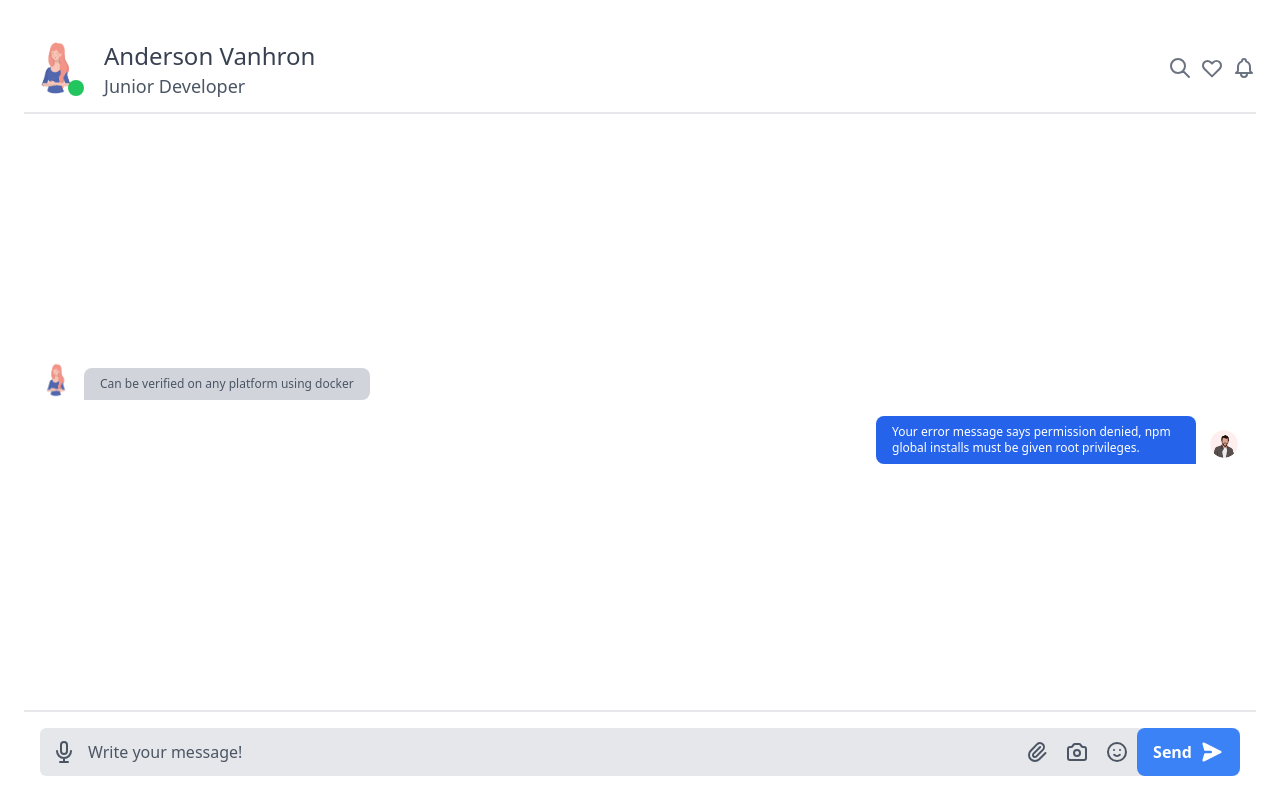
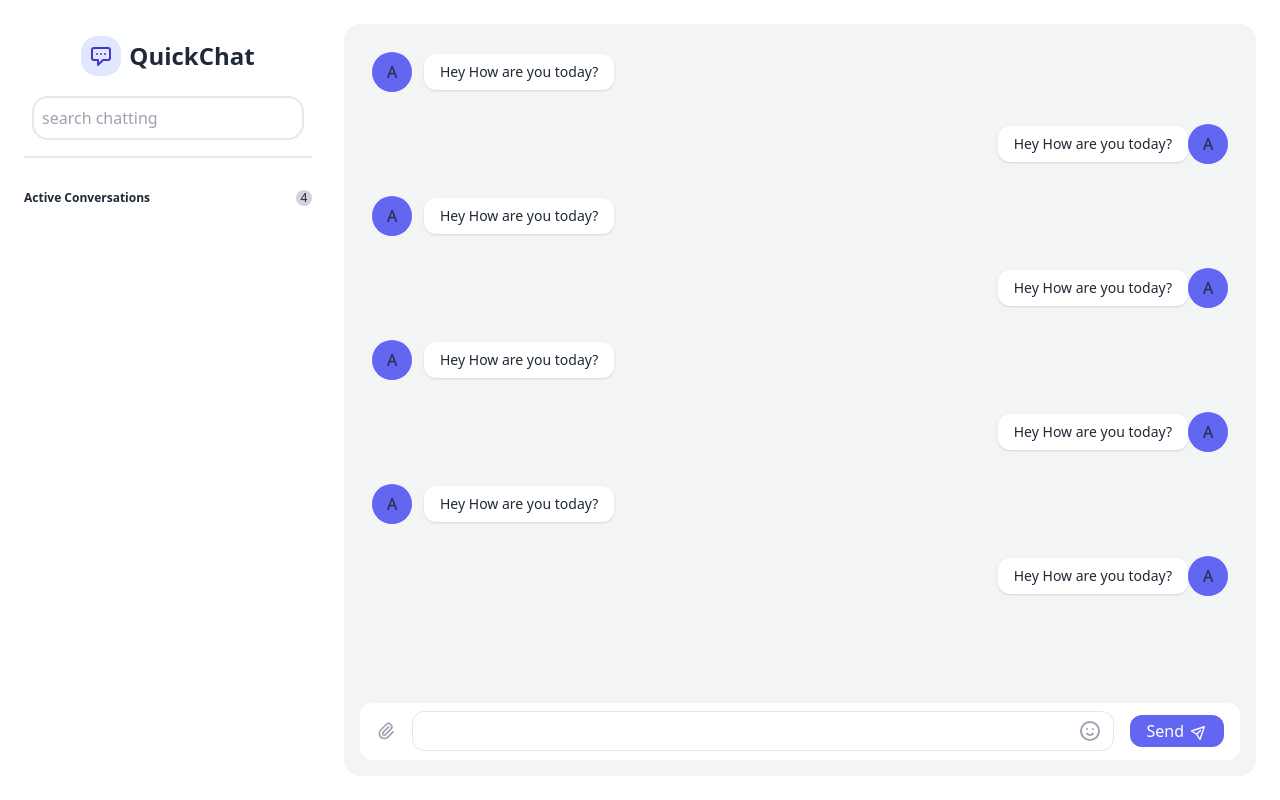
Before and after one commit to Sai1Ram/Chat-frontend, a React (Create React App) app: page /chats in a window 1280 px wide. Built offline with nearby package versions, Linux system fonts and the light colour scheme; sample sign-in values are in the browser's storage.

Commit message:
useContex

```diff
--- a/src/App.js
+++ b/src/App.js
@@ -1,18 +1,17 @@
 import React from 'react';
 import {Routes, Route} from "react-router-dom";
-import ChatPage from "./components/ChatPage";
+// import ChatPage from "./components/ChatPage";
 import SignUp from './components/SignUp';
 import SignIn from './components/SignIn';
-import Toast from './components/Toast';
-import LoadingBtn from './components/LoadingBtn';
+import Toast from './components/miscellaneous/Toast';
+import ChatPage2 from './components/ChatPage';
 function App() {
   return (
     <Routes>
       <Route path='/' element={<SignUp/>}/>
       <Route path='/toast' element={<Toast/>}/>
-      <Route path='/loadingBtn' element={<LoadingBtn/>}/>
       <Route path='/signIn' element={<SignIn/>}/>
-      <Route path='/chats' element={<ChatPage/>}/>
+      <Route path='/chats' element={<ChatPage2/>}/>
     </Routes>
   )
 }
--- a/src/components/ChatPage.js
+++ b/src/components/ChatPage.js
@@ -1,149 +1,149 @@
-import React, { useEffect, useState } from 'react'
-import maleUser from '../assets/images/male-user.jpg'
-import femaleUser from '../assets/images/female-user.jpg'
-import { useNavigate } from 'react-router-dom'
-const ChatPage = () => {
-   const navigate = useNavigate();
-   useEffect(()=>{
-      if(!localStorage.getItem("userInfo")){
-         navigate("/signIn");
-      }
-   },[navigate])
-   const [searchToggle, setSearchToggle] = useState(false);
-   const [searchData, setSearchData] = useState([]);
-   const handleSearchToggle = ()=>{
-      setSearchToggle(pre => !pre);
-   }
-   const handleSearchUser =async (value) =>{
-      console.log(value._id);
-      const userData = localStorage.getItem("userInfo");
-      const token = userData.token;
-      const response = await fetch('http://localhost:5000/auth/chat/', {method: 'POST', headers:{
-         "Content-Type": "application/json",
-         "Authorization":`Bearer ${token}`,
-      }, body: JSON.stringify({userId: value._id, })
-   });
-   const data = await response.json();
-   console.log(data);
-   }
-   const handleSearchText = async (e) =>{
-      const userData = localStorage.getItem("userInfo");
-      const token = JSON.parse(userData).token;
-      const response = await fetch(`http://localhost:5000/auth/user/?search=${e.target.value}`, {method: "GET", headers:{"Content-Type": "application/json", "Authorization":`Bearer ${token}`}});
-      const data = await response.json();
-      setSearchData(data);
-   }
+import React, { useEffect, useState, useContext } from "react";
+import MessCompo from "./miscellaneous/MessCompo";
+import SideBar from "./miscellaneous/SideBar";
+
+function ChatPage2() {
+
+
+  const [allFriend, setAllFriend] = useState([]);
+
+  // const fetchAllChatUser = async ()=>{
+  //   const userData = localStorage.getItem("userInfo");
+  //   const token = JSON.parse(userData).token;
+  //   const response = await fetch("http://localhost:5000/auth/chat", {method: "GET", headers:{
+  //     "Content-Type": "application/json",
+  //     Authorization: `Bearer ${token}`,
+  //   }});
+  //   const data = await response.json();
+  //   setAllFriend(data)
+  // }
+  // useEffect(()=>{fetchAllChatUser()}, [])
+
+
   return (
     <>
-<div className="flex-1 p:2 sm:p-6 justify-between flex flex-col h-screen">
-   <div className="flex sm:items-center justify-between py-3 border-b-2 border-gray-200">
-      <div className="relative flex items-center space-x-4">
-         <div className="relative">
-            <span className="absolute text-green-500 right-0 bottom-0">
-               <svg width="20" height="20">
-                  <circle cx="8" cy="8" r="8" fill="currentColor"></circle>
-               </svg>
-            </span>
-         <img src={femaleUser} alt="" className=" sm:w-16 h-10 sm:h-16 rounded-full"/>
-         </div>
-         <div className="flex flex-col leading-tight">
-            <div className="text-2xl mt-1 flex items-center">
-               <span className="text-gray-700 mr-3">Anderson Vanhron</span>
-            </div>
-            <span className="text-lg text-gray-600">Junior Developer</span>
+      <div className="flex h-screen antialiased text-gray-800">
+        <div className="flex flex-row h-full w-full overflow-x-hidden">
+          <SideBar/>
+          <div className="flex flex-col flex-auto h-full p-6 overflow-hidden">
+            <div className="flex flex-col flex-auto flex-shrink-0 rounded-2xl bg-gray-100 h-full p-4">
+              <div className="flex flex-col h-full overflow-x-auto mb-4">
+                <div className="flex flex-col h-full">
+                  <div className="grid grid-cols-12 gap-y-2">
+                    <MessCompo
+                      message={"Hey How are you today?"}
+                      left={true}
+                      right={false}
+                    />
+                    <MessCompo
+                      message={"Hey How are you today?"}
+                      left={false}
+                      right={true}
+                    />
+                    <MessCompo
+                      message={"Hey How are you today?"}
+                      left={true}
+                      right={false}
+                    />
+                    <MessCompo
+                      message={"Hey How are you today?"}
+                      left={false}
+                      right={true}
+                    />
+                    <MessCompo
+                      message={"Hey How are you today?"}
+                      left={true}
+                      right={false}
+                    />
+                    <MessCompo
+                      message={"Hey How are you today?"}
+                      left={false}
+                      right={true}
+                    />
+                    <MessCompo
+                      message={"Hey How are you today?"}
+                      left={true}
+                      right={false}
+                    />
+                    <MessCompo
+                      message={"Hey How are you today?"}
+                      left={false}
+                      right={true}
+                    />
                   </div>
                 </div>
-      <div className="flex items-center gap-2">
-
-         {searchToggle && (<div className={`w-full gap-2 h-auto flex items-center justify-end`}>
-            <div className=" flex flex-col justify-start h-8 border-red-500 w-full ">
-            <input type="text" className={`outline-none border-b-2 border-x-0 border-t-0 border-gray-500`} onChange={handleSearchText}/>
-            {searchData.map((value, index)=>{
-               return(
-               <span className='py-1 px-2 bg-gray-400 border-2 boder-red-500 rounded-lg' key={index} onClick={()=>{handleSearchUser(value)}}>{value.name}</span>)
-            })}
               </div>
-
-         </div>)}
-         <button type="button" onClick={handleSearchToggle} className="w-full flex items-center justify-center rounded-lg  h-10 text-gray-500">
-            <svg xmlns="http://www.w3.org/2000/svg" fill="none" viewBox="0 0 24 24" stroke="currentColor" className="h-6 w-6">
-               <path strokeLinecap="round" strokeLinejoin="round" strokeWidth="2" d="M21 21l-6-6m2-5a7 7 0 11-14 0 7 7 0 0114 0z"></path>
+              <div className="flex flex-row items-center h-16 rounded-xl bg-white w-full px-4">
+                <div>
+                  <button className="flex items-center justify-center text-gray-400 hover:text-gray-600">
+                    <svg
+                      className="w-5 h-5"
+                      fill="none"
+                      stroke="currentColor"
+                      viewBox="0 0 24 24"
+                      xmlns="http://www.w3.org/2000/svg"
+                    >
+                      <path
+                        strokeLinecap="round"
+                        strokeLinejoin="round"
+                        strokeWidth="2"
+                        d="M15.172 7l-6.586 6.586a2 2 0 102.828 2.828l6.414-6.586a4 4 0 00-5.656-5.656l-6.415 6.585a6 6 0 108.486 8.486L20.5 13"
+                      ></path>
                     </svg>
                   </button>
-         <button type="button" className=" w-full flex items-center justify-center rounded-lg  h-10 text-gray-500">
-            <svg xmlns="http://www.w3.org/2000/svg" fill="none" viewBox="0 0 24 24" stroke="currentColor" className="h-6 w-6">
-               <path strokeLinecap="round" strokeLinejoin="round" strokeWidth="2" d="M4.318 6.318a4.5 4.5 0 000 6.364L12 20.364l7.682-7.682a4.5 4.5 0 00-6.364-6.364L12 7.636l-1.318-1.318a4.5 4.5 0 00-6.364 0z"></path>
-            </svg>
-         </button>
-         <button type="button" className="w-full flex items-center justify-center rounded-lg h-10  text-gray-500">
-            <svg xmlns="http://www.w3.org/2000/svg" fill="none" viewBox="0 0 24 24" stroke="currentColor" className="h-6 w-6">
-               <path strokeLinecap="round" strokeLinejoin="round" strokeWidth="2" d="M15 17h5l-1.405-1.405A2.032 2.032 0 0118 14.158V11a6.002 6.002 0 00-4-5.659V5a2 2 0 10-4 0v.341C7.67 6.165 6 8.388 6 11v3.159c0 .538-.214 1.055-.595 1.436L4 17h5m6 0v1a3 3 0 11-6 0v-1m6 0H9"></path>
+                </div>
+                <div className="flex-grow ml-4">
+                  <div className="relative w-full">
+                    <input
+                      type="text"
+                      className="flex w-full border rounded-xl focus:outline-none focus:border-indigo-300 pl-4 h-10"
+                    />
+                    <button className="absolute flex items-center justify-center h-full w-12 right-0 top-0 text-gray-400 hover:text-gray-600">
+                      <svg
+                        className="w-6 h-6"
+                        fill="none"
+                        stroke="currentColor"
+                        viewBox="0 0 24 24"
+                        xmlns="http://www.w3.org/2000/svg"
+                      >
+                        <path
+                          strokeLinecap="round"
+                          strokeLinejoin="round"
+                          strokeWidth="2"
+                          d="M14.828 14.828a4 4 0 01-5.656 0M9 10h.01M15 10h.01M21 12a9 9 0 11-18 0 9 9 0 0118 0z"
+                        ></path>
                       </svg>
                     </button>
                   </div>
                 </div>
-   <div id="messages" className="flex flex-col space-y-4 p-3 overflow-y-auto scrollbar-thumb-blue scrollbar-thumb-rounded scrollbar-track-blue-lighter scrollbar-w-2 scrolling-touch">
-      <div className="chat-message">
-         <div className="flex items-end">
-            <div className="flex flex-col space-y-2 text-xs max-w-xs mx-2 order-2 items-start">
-               <div><span className="px-4 py-2 rounded-lg inline-block rounded-bl-none bg-gray-300 text-gray-600">Can be verified on any platform using docker</span></div>
-            </div>
-            <img src={femaleUser} alt="My profile" className="w-10 h-10 rounded-full order-1"/>
-         </div>
-      </div>
-      <div className="chat-message">
-         <div className="flex items-end justify-end">
-            <div className="flex flex-col space-y-2 text-xs max-w-xs mx-2 order-1 items-end">
-               <div><span className="px-4 py-2 rounded-lg inline-block rounded-br-none bg-blue-600 text-white ">Your error message says permission denied, npm global installs must be given root privileges.</span></div>
-            </div>
-            <img src={maleUser} alt="My profile" className="w-10 h-10 rounded-full order-2"/>
-         </div>
-      </div>
-
-
-   </div>
-   <div className="border-t-2 border-gray-200 px-4 pt-4 mb-2 sm:mb-0">
-      <div className="relative flex">
-         <span className="absolute inset-y-0 flex items-center">
-            <button type="button" className="inline-flex items-center justify-center rounded-full h-12 w-12 transition duration-500 ease-in-out text-gray-500 hover:bg-gray-300 focus:outline-none">
-               <svg xmlns="http://www.w3.org/2000/svg" fill="none" viewBox="0 0 24 24" stroke="currentColor" className="h-6 w-6 text-gray-600">
-                  <path strokeLinecap="round" strokeLinejoin="round" strokeWidth="2" d="M19 11a7 7 0 01-7 7m0 0a7 7 0 01-7-7m7 7v4m0 0H8m4 0h4m-4-8a3 3 0 01-3-3V5a3 3 0 116 0v6a3 3 0 01-3 3z"></path>
+                <div className="ml-4">
+                  <button className="flex items-center justify-center bg-indigo-500 hover:bg-indigo-600 rounded-xl text-white px-4 py-1 flex-shrink-0">
+                    <span>Send</span>
+                    <span className="ml-2">
+                      <svg
+                        className="w-4 h-4 transform rotate-45 -mt-px"
+                        fill="none"
+                        stroke="currentColor"
+                        viewBox="0 0 24 24"
+                        xmlns="http://www.w3.org/2000/svg"
+                      >
+                        <path
+                          strokeLinecap="round"
+                          strokeLinejoin="round"
+                          strokeWidth="2"
+                          d="M12 19l9 2-9-18-9 18 9-2zm0 0v-8"
+                        ></path>
                       </svg>
-            </button>
                     </span>
-         <input type="text" placeholder="Write your message!" className="w-full focus:outline-none focus:placeholder-gray-400 text-gray-600 placeholder-gray-600 pl-12 bg-gray-200 rounded-md py-3"/>
-         <div className="absolute right-0 items-center inset-y-0 hidden sm:flex">
-            <button type="button" className="inline-flex items-center justify-center rounded-full h-10 w-10 transition duration-500 ease-in-out text-gray-500 hover:bg-gray-300 focus:outline-none">
-               <svg xmlns="http://www.w3.org/2000/svg" fill="none" viewBox="0 0 24 24" stroke="currentColor" className="h-6 w-6 text-gray-600">
-                  <path strokeLinecap="round" strokeLinejoin="round" strokeWidth="2" d="M15.172 7l-6.586 6.586a2 2 0 102.828 2.828l6.414-6.586a4 4 0 00-5.656-5.656l-6.415 6.585a6 6 0 108.486 8.486L20.5 13"></path>
-               </svg>
-            </button>
-            <button type="button" className="inline-flex items-center justify-center rounded-full h-10 w-10 transition duration-500 ease-in-out text-gray-500 hover:bg-gray-300 focus:outline-none">
-               <svg xmlns="http://www.w3.org/2000/svg" fill="none" viewBox="0 0 24 24" stroke="currentColor" className="h-6 w-6 text-gray-600">
-                  <path strokeLinecap="round" strokeLinejoin="round" strokeWidth="2" d="M3 9a2 2 0 012-2h.93a2 2 0 001.664-.89l.812-1.22A2 2 0 0110.07 4h3.86a2 2 0 011.664.89l.812 1.22A2 2 0 0018.07 7H19a2 2 0 012 2v9a2 2 0 01-2 2H5a2 2 0 01-2-2V9z"></path>
-                  <path strokeLinecap="round" strokeLinejoin="round" strokeWidth="2" d="M15 13a3 3 0 11-6 0 3 3 0 016 0z"></path>
-               </svg>
-            </button>
-            <button type="button" className="inline-flex items-center justify-center rounded-full h-10 w-10 transition duration-500 ease-in-out text-gray-500 hover:bg-gray-300 focus:outline-none">
-               <svg xmlns="http://www.w3.org/2000/svg" fill="none" viewBox="0 0 24 24" stroke="currentColor" className="h-6 w-6 text-gray-600">
-                  <path strokeLinecap="round" strokeLinejoin="round" strokeWidth="2" d="M14.828 14.828a4 4 0 01-5.656 0M9 10h.01M15 10h.01M21 12a9 9 0 11-18 0 9 9 0 0118 0z"></path>
-               </svg>
-            </button>
-            <button type="button" className="inline-flex items-center justify-center rounded-lg px-4 py-3 transition duration-500 ease-in-out text-white bg-blue-500 hover:bg-blue-400 focus:outline-none">
-               <span className="font-bold">Send</span>
-               <svg xmlns="http://www.w3.org/2000/svg" viewBox="0 0 20 20" fill="currentColor" className="h-6 w-6 ml-2 transform rotate-90">
-                  <path d="M10.894 2.553a1 1 0 00-1.788 0l-7 14a1 1 0 001.169 1.409l5-1.429A1 1 0 009 15.571V11a1 1 0 112 0v4.571a1 1 0 00.725.962l5 1.428a1 1 0 001.17-1.408l-7-14z"></path>
-               </svg>
                   </button>
                 </div>
               </div>
             </div>
           </div>
-
-
-
+        </div>
+      </div>
     </>
-  )
+  );
 }
 
-export default ChatPage
+export default ChatPage2;
--- a/src/components/SignUp.js
+++ b/src/components/SignUp.js
@@ -1,7 +1,7 @@
 import React, { useReducer, useState } from "react";
 import { Link, useNavigate } from "react-router-dom";
-import Toast from "./Toast";
-import LoadingBtn from "./LoadingBtn";
+import Toast from "./miscellaneous/Toast";
+import LoadingBtn from "./miscellaneous/LoadingBtn";
 
 // ------------------- REDUCERE FUNCTION -------------------
 const reducer = (submit, action) => {
--- /dev/null
+++ b/src/components/miscellaneous/MessCompo.js
@@ -0,0 +1,20 @@
+import React from "react";
+
+const MessCompo = ({ left, right, message }) => {
+  return (
+    <>
+      <div className={` p-3 rounded-lg ${left ? 'col-start-1 col-end-8' : 'col-start-6 col-end-13'}`}>
+        <div className={`flex flex-row items-center ${right ? 'justify-start flex-row-reverse' : ''}`}>
+          <div className="flex items-center justify-center h-10 w-10 rounded-full bg-indigo-500 flex-shrink-0">
+            A
+          </div>
+          <div className="relative ml-3 text-sm bg-white py-2 px-4 shadow rounded-xl">
+            <div>Hey How are you today?</div>
+          </div>
+        </div>
+      </div>
+    </>
+  );
+};
+
+export default MessCompo;
--- /dev/null
+++ b/src/components/miscellaneous/MyChats.js
@@ -0,0 +1,29 @@
+import React from "react";
+
+
+const Friends = ({ name, id }) => {
+  console.log(id);
+  const openChat = async()=>{
+    const userData = localStorage.getItem("userInfo");
+    const token = JSON.parse(userData).token;
+    const response = await fetch("http://localhost:5000/auth/chat", {method: 'POST', headers:{
+      "Content-Type": "application/json",
+      Authorization: `Bearer ${token}`,
+    },body: {userId: id}
+  });
+  const data = await response.json();
+  console.log(data);
+  }
+  return (
+    <>
+      <button className="flex flex-row items-center hover:bg-gray-100 rounded-xl p-2" onClick={openChat}>
+        <div className="flex items-center justify-center h-8 w-8 bg-purple-200 rounded-full">
+          J
+        </div>
+        <div className="ml-2 text-sm font-semibold">{name}</div>
+      </button>
+    </>
+  );
+};
+
+export default Friends;
--- /dev/null
+++ b/src/components/miscellaneous/SideBar.js
@@ -0,0 +1,78 @@
+import React, { useState } from 'react'
+import MyChats from './MyChats'
+const SideBar = () => {
+  const [searchData, setSearchData] = useState([]);
+  const [allFriend, setAllFriend] = useState([]);
+    const handleSearchText = async (e) => {
+        const userData = localStorage.getItem("userInfo");
+        const token = JSON.parse(userData).token;
+        const response = await fetch(
+          `http://localhost:5000/auth/user/?search=${e.target.value}`,
+          {
+            method: "GET",
+            headers: {
+              "Content-Type": "application/json",
+              Authorization: `Bearer ${token}`,
+            },
+          }
+        );
+        const data = await response.json();
+        setSearchData(data);
+      };
+  return (
+    <div className="flex flex-col py-8 pl-6 pr-2 w-80 bg-white flex-shrink-0 overflow-auto">
+            <div className="flex flex-row items-center justify-center h-12 w-full">
+              <div className="flex items-center justify-center rounded-2xl text-indigo-700 bg-indigo-100 h-10 w-10">
+                <svg
+                  className="w-6 h-6"
+                  fill="none"
+                  stroke="currentColor"
+                  viewBox="0 0 24 24"
+                  xmlns="http://www.w3.org/2000/svg"
+                >
+                  <path
+                    strokeLinecap="round"
+                    strokeLinejoin="round"
+                    strokeWidth="2"
+                    d="M8 10h.01M12 10h.01M16 10h.01M9 16H5a2 2 0 01-2-2V6a2 2 0 012-2h14a2 2 0 012 2v8a2 2 0 01-2 2h-5l-5 5v-5z"
+                  ></path>
+                </svg>
+              </div>
+              <div className="ml-2 font-bold text-2xl">QuickChat</div>
+            </div>
+
+            <div className="border-b-2 py-4 px-2">
+              <input
+                type="text"
+                placeholder="search chatting"
+                className="py-2 px-2 border-2 border-gray-200 rounded-2xl w-full focus:outline-none "
+                onChange={handleSearchText}
+              />
+            </div>
+
+            <div className="flex flex-col mt-8">
+              <div className="flex flex-row items-center justify-between text-xs">
+                <span className="font-bold">Active Conversations</span>
+                <span className="flex items-center justify-center bg-gray-300 h-4 w-4 rounded-full">
+                  4
+                </span>
+              </div>
+              <div className="flex flex-col space-y-1 mt-4 -mx-2 h-full">
+                {searchData.map((value, index) => {
+                  return(
+                  <MyChats name={value.name} key={index} />)
+
+                })}
+                {allFriend.map((value, index) => {
+                  return(
+                  <MyChats name={value.chatName} key={index} />)
+
+                })}
+
+              </div>
+            </div>
+          </div>
+  )
+}
+
+export default SideBar
```
Also changed, not shown: src/Context/ChatProvider.js (added, +22 -0 lines), src/components/MessCompo.js (deleted, +0 -26 lines), src/components/SignIn.js (+9 -3 lines), src/index.js (+11 -11 lines), src/components/miscellaneous/LoadingBtn.js (renamed from src/components/LoadingBtn.js), src/components/miscellaneous/Toast.js (renamed from src/components/Toast.js), 1 other file (tests, documents, lock files or other folders). Lines whose indentation alone changed are shown as unchanged.
